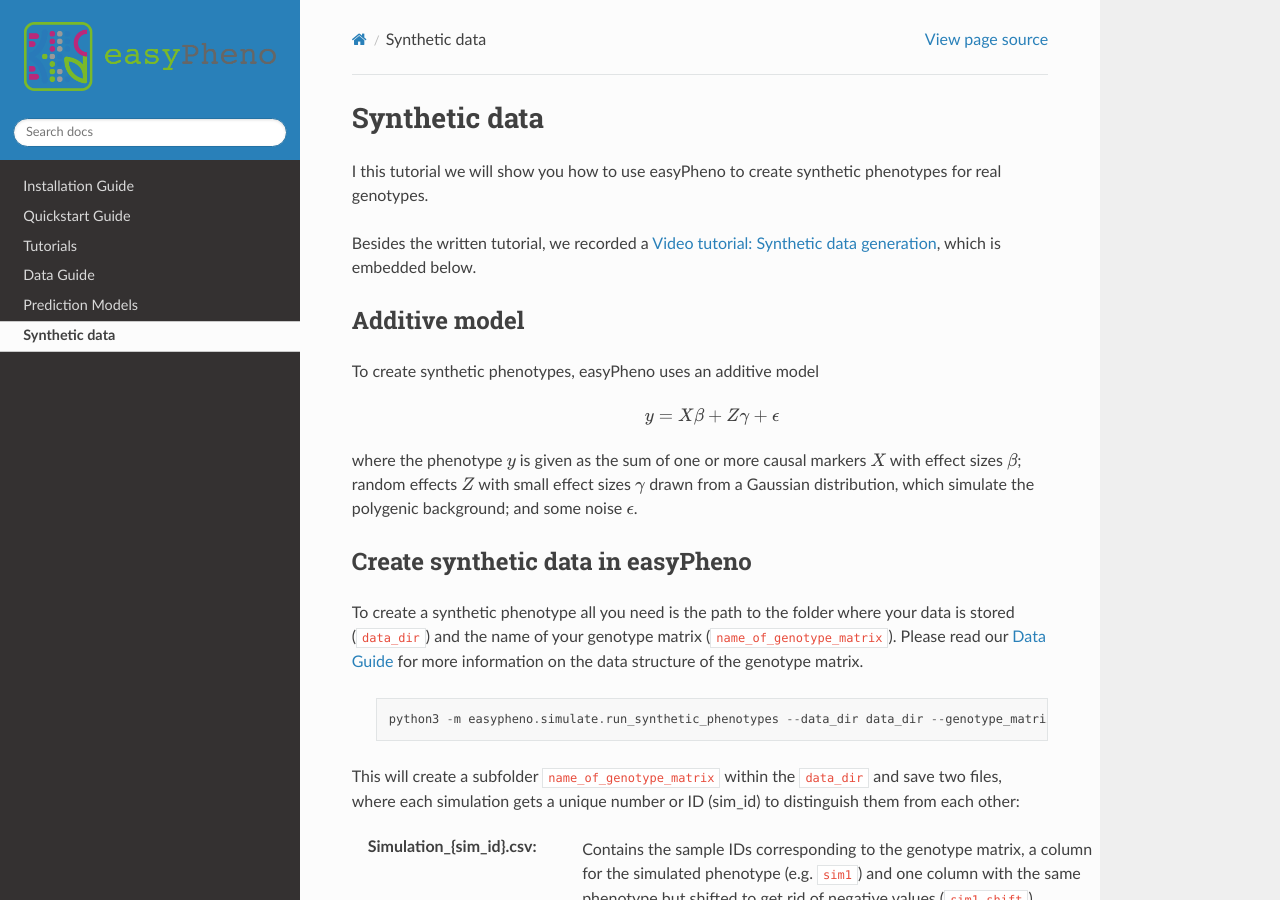
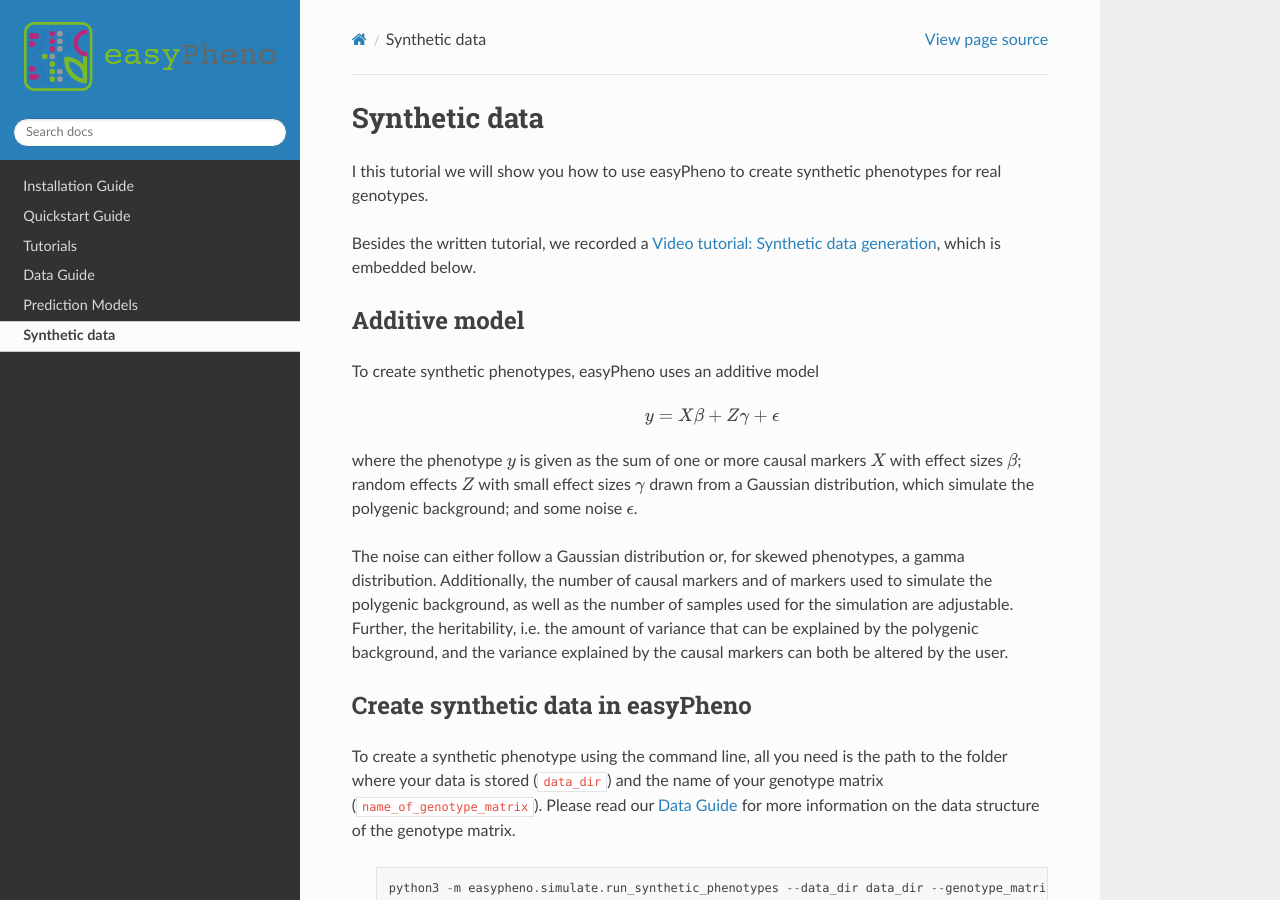
Before and after one commit to grimmlab/easyPheno, a Sphinx documentation site: the page built from docs/source/simulation.rst, in a window 1280 px wide and 900 px high. Built offline with Sphinx 7.4.7 and the Read the Docs theme 2.0.0, drawn with Linux system fonts in a browser that asks for light colours; pages that are not in the unit, such as notebooks, are missing from menus.

Commit message:
docs update

```diff
--- a/docs/source/simulation.rst
+++ b/docs/source/simulation.rst
@@ -16,9 +16,14 @@ where the phenotype :math:`y` is given as the sum of one or more causal markers
 with effect sizes :math:`\beta`; random effects :math:`Z` with small effect sizes :math:`\gamma` drawn from a Gaussian
 distribution, which simulate the polygenic background; and some noise :math:`\epsilon`.
 
+The noise can either follow a Gaussian distribution or, for skewed phenotypes, a gamma distribution.
+Additionally, the number of causal markers and of markers used to simulate the polygenic background, as well as
+the number of samples used for the simulation are adjustable. Further, the heritability, i.e. the amount of variance
+that can be explained by the polygenic background, and the variance explained by the causal markers can both be altered by the user.
+
 Create synthetic data in easyPheno
 """"""""""""""""""""""""""""""""""""""""
-To create a synthetic phenotype all you need is the path to the folder where your data is stored (``data_dir``)
+To create a synthetic phenotype using the command line, all you need is the path to the folder where your data is stored (``data_dir``)
 and the name of your genotype matrix (``name_of_genotype_matrix``).
 Please read our :ref:`Data Guide` for more information on the data structure of the genotype matrix.
 
--- a/docs/source/tutorials/tut_adv_add_new.rst
+++ b/docs/source/tutorials/tut_adv_add_new.rst
@@ -1,13 +1,13 @@
 HowTo: Integrate your own prediction model
 ==================================================
 In this tutorial, we will show you how to integrate your own new prediction model into easyPheno using an example.
-We recommend to watch the :ref:`Code walkthrough video` first for a better understanding of easyPheno's structure first.
+We recommend to first watch the :ref:`Code walkthrough video` for a better understanding of easyPheno's structure.
 
-We further recorded a :ref:`Video tutorial: Integrate new model` as well, which is embedded below .
+We further recorded a :ref:`Video tutorial: Integrate new model`, which is embedded below .
 
 Overview
 """"""""""""""
-The design of the model class makes easyPheno easy extendable with new prediction models. The subsequent figure gives an overview on its structure.
+The design of the model class makes easyPheno easily extendable with new prediction models. The subsequent figure gives an overview on its structure.
 
 .. image:: https://raw.githubusercontent.com/grimmlab/easyPheno/main/docs/image/classoverview.png
     :width: 600
```
Also changed, not shown: 1 other file.
